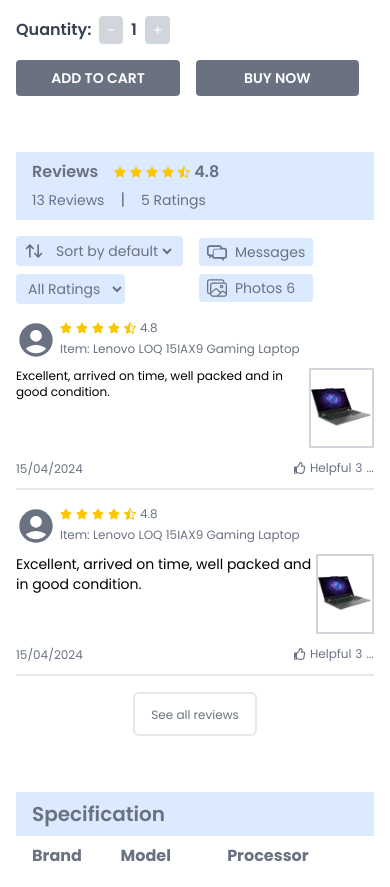
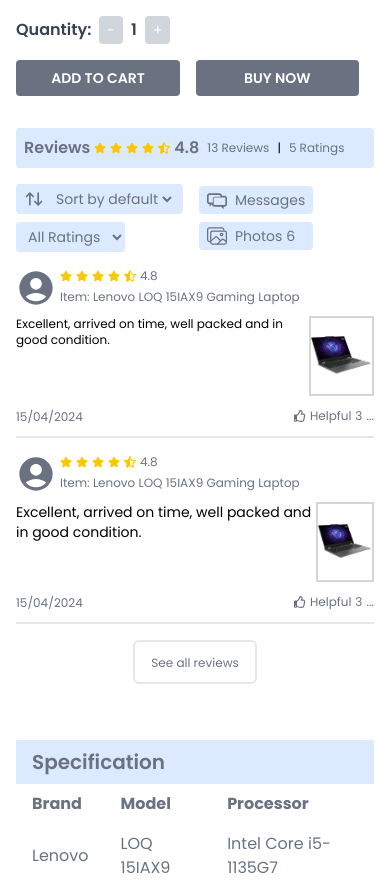
Before and after one commit to muhammadh03/front, a React (Vite) app: page /product/1 in a window 390 px wide. Shown: the part 1500-2387 px from the top of the page. Built offline with nearby package versions, Linux system fonts and the light colour scheme.

Commit message:
small update on product details component

```diff
--- a/src/Components/Products/ProductDetails.jsx
+++ b/src/Components/Products/ProductDetails.jsx
@@ -293,11 +293,10 @@
                 </div>
 
                 {/* Reviews */}
-                <div className='mt-14'>
-                    <div className='bg-blue-100 py-2 px-4 flex flex-col md:flex-row md:items-center gap-1 md:gap-4'>
-                        <div className='flex items-center gap-4'>
+                <div className='mt-8 md:mt-14'>
+                    <div className='bg-blue-100 py-2 px-2 md:px-4 flex items-center gap-1 md:gap-4 rounded-sm'>
                         <h2 className='font-semibold text-gray-500 md:text-xl'>Reviews</h2>
-                            <div className="flex items-center gap-3">
+                        <div className="flex items-center gap-2 md:gap-3">
                             <span className="flex items-center gap-1 md:gap-2">
                                 <FaStar className="text-yellow-400 w-3 md:w-5 h-3 md:h-5" />
                                 <FaStar className="text-yellow-400 w-3 md:w-5 h-3 md:h-5" />
@@ -308,21 +307,18 @@
                                     4.8
                                 </span>
                             </span>
-                            </div>
-                        </div>
-                        <div className='flex items-center gap-4'>
-                            <span className="text-sm text-gray-500 cursor-pointer">
+                            <span className="text-xs md:text-sm text-gray-500 cursor-pointer">
                                 13 Reviews
                             </span>
-                            <span className='text-gray-500'>|</span>
-                            <span className="text-sm text-gray-500 cursor-pointer">
+                            <span className='text-xs md:text-gray-500'>|</span>
+                            <span className="text-xs md:text-sm text-gray-500 cursor-pointer">
                                 5 Ratings
                             </span>
                         </div>
                     </div>
 
                     <div className='flex items-center gap-4 mt-4'>
-                        <div className='flex flex-col-reverse gap-2'>
+                        <div className='flex flex-col-reverse md:flex-row gap-2'>
                             <div>
                                 <select
                                     name="rating"
@@ -352,7 +348,7 @@
                             </div>
                         </div>
 
-                        <div className='flex flex-col gap-2'>
+                        <div className='flex flex-col md:flex-row gap-2'>
                             {/* Messages */}
                             <div className='bg-blue-100 py-1 px-2 flex items-center gap-2 rounded-sm'>
                                 <TiMessages className='w-5 h-5 text-gray-500' />
```
Lines whose indentation alone changed are shown as unchanged.
